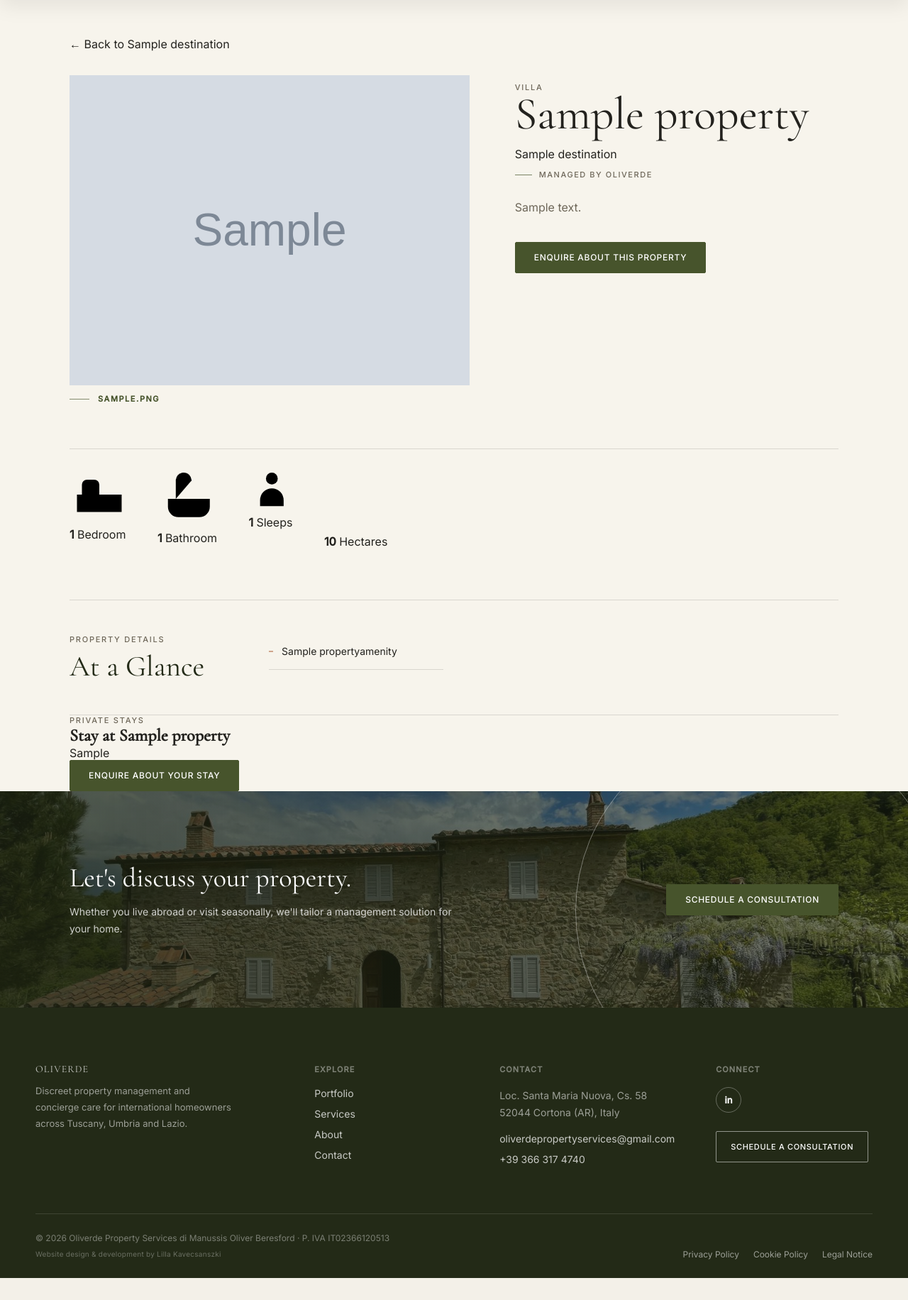
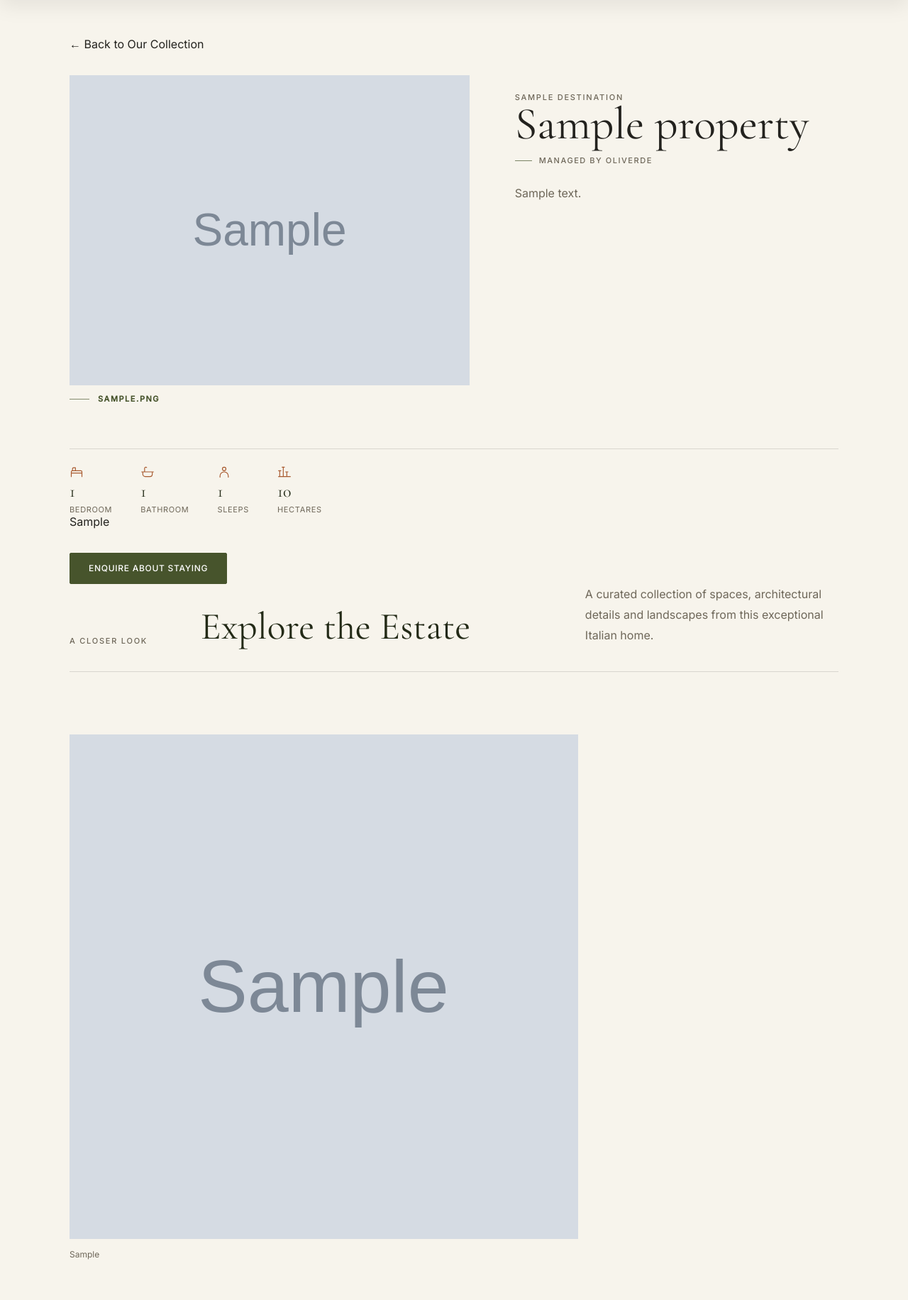
Before and after one commit to Lilla-Kavecsanszki/oliverde, a Django app: a page that uses portfolio/templates/portfolio/property_detail.html in a window 1280 px wide. Shown: the part 88-1920 px from the top of the page at 71% size. Before the commit the page ends 1889 px from the top, so only its background shows below. Run offline with Django 5.2, Linux system fonts and the light colour scheme; tables that the repository leaves empty hold one stand-in row (values such as "Sample post"); grey boxes marked "Sample" are stand-in pictures; some libraries are stand-ins or nearby versions.

Commit message:
Refine property detail layout and amenities

```diff
--- a/portfolio/templates/portfolio/property_detail.html
+++ b/portfolio/templates/portfolio/property_detail.html
@@ -13,34 +13,46 @@
 {% endblock %}
 
 
+{% block og_image %}
+  {{ property.cover_image.url|optimize }}
+{% endblock %}
+
+
+{% block og_image_alt %}
+  {{ property.display_title }} in {{ property.destination.name }}
+{% endblock %}
+
+
+{% block twitter_image %}
+  {{ property.cover_image.url|optimize }}
+{% endblock %}
+
+
+{% block twitter_image_alt %}
+  {{ property.display_title }} in {{ property.destination.name }}
+{% endblock %}
+
+
 {% block content %}
-
 
 <section class="property-detail">
 
   <div class="wrap property-detail-wrap">
 
 
-    <!-- BACK LINK -->
-
     <a
-      href="{{ property.destination.get_absolute_url }}"
       class="textlink property-back-link"
+      href="{% url 'portfolio:all_properties' %}"
     >
-      &larr; Back to {{ property.destination.name }}
+      &larr; Back to Our Collection
     </a>
 
 
-    <!-- =====================================================
-         PROPERTY HEADER
-    ====================================================== -->
-
-    <div class="property-header">
+    <div class="property-header reveal">
 
 
-      <!-- HERO IMAGE -->
+      <div class="property-hero-media">
 
-      <div class="property-hero-media">
 
         {% if property.cover_image %}
 
@@ -55,9 +67,8 @@
         {% else %}
 
           <div
-            class="prop-hero-img property-image-placeholder"
-            role="img"
-            aria-label="{{ property.display_title }} in {{ property.destination.name }}"
+            class="prop-hero-img property-hero-placeholder"
+            aria-hidden="true"
           ></div>
 
         {% endif %}
@@ -66,20 +77,24 @@
         {% if property.available_for_rental %}
 
           <div class="property-rental-banner">
+
+            <span>
               {{ property.display_rental_banner }}
+            </span>
+
           </div>
 
         {% endif %}
 
+
       </div>
 
 
-      <!-- PROPERTY COPY -->
-
       <div class="property-header-content">
 
-        <p class="eyebrow">
-          {{ property.get_property_type_display }}
+
+        <p class="eyebrow property-location">
+          {{ property.destination.name }}
         </p>
 
 
@@ -88,31 +103,19 @@
         </h1>
 
 
-        <p class="property-location">
-          {{ property.destination.name }}
-        </p>
-
-
         <p class="property-management-label">
           Managed by Oliverde
         </p>
 
 
+        {% if property.description %}
+
           <div class="property-description">
             {{ property.description|linebreaks }}
           </div>
 
+        {% endif %}
 
-        {% if property.available_for_rental %}
-
-          <a
-            href="{% url 'contact' %}?property={{ property.public_id }}"
-            class="btn btn-primary property-enquiry-button"
-          >
-            Enquire about this property
-          </a>
-
-        {% endif %}
 
       </div>
 
@@ -123,9 +126,7 @@
       ></div>
 
 
-      <!-- =====================================================
-           CORE PROPERTY FACTS
-      ====================================================== -->
+      {% if property.show_property_highlights %}
 
         {% if property.bedrooms or property.bathrooms or property.sleeps or property.land_size_hectares %}
 
@@ -134,23 +135,22 @@
 
             {% if property.bedrooms %}
 
-            <div class="property-fact">
+              <div class="fact">
 
                 <svg
+                  class="fact-icon"
                   viewBox="0 0 24 24"
                   aria-hidden="true"
                   focusable="false"
                 >
-                <path d="M3 12h18v7H3z"/>
-                <path d="M5 12V8a2 2 0 0 1 2-2h3a2 2 0 0 1 2 2v4"/>
-                <path d="M3 19v2M21 19v2"/>
+                  <path d="M3 18v-6a2 2 0 0 1 2-2h14a2 2 0 0 1 2 2v6 M3 18v2 M21 18v2 M5 10V7a2 2 0 0 1 2-2h3v5 M3 14h18"/>
                 </svg>
 
-              <strong>
+                <span class="num serif">
                   {{ property.bedrooms }}
-              </strong>
+                </span>
 
-              <span>
+                <span class="label">
                   Bedroom{{ property.bedrooms|pluralize }}
                 </span>
 
@@ -161,23 +161,22 @@
 
             {% if property.bathrooms %}
 
-            <div class="property-fact">
+              <div class="fact">
 
                 <svg
+                  class="fact-icon"
                   viewBox="0 0 24 24"
                   aria-hidden="true"
                   focusable="false"
                 >
-                <path d="M4 13h16v3a4 4 0 0 1-4 4H8a4 4 0 0 1-4-4z"/>
-                <path d="M7 13V6a3 3 0 0 1 6 0"/>
-                <path d="M4 20v2M20 20v2"/>
+                  <path d="M4 12h16v4a4 4 0 0 1-4 4H8a4 4 0 0 1-4-4v-4Z M7 12V6a2 2 0 0 1 3.5-1.3 M2 12h20"/>
                 </svg>
 
-              <strong>
+                <span class="num serif">
                   {{ property.bathrooms|floatformat:"-1" }}
-              </strong>
+                </span>
 
-              <span>
+                <span class="label">
                   Bathroom{{ property.bathrooms|pluralize }}
                 </span>
 
@@ -188,22 +187,23 @@
 
             {% if property.sleeps %}
 
-            <div class="property-fact">
+              <div class="fact">
 
                 <svg
+                  class="fact-icon"
                   viewBox="0 0 24 24"
                   aria-hidden="true"
                   focusable="false"
                 >
                   <circle cx="12" cy="7" r="3"/>
-                <path d="M6 21v-3a6 6 0 0 1 12 0v3"/>
+                  <path d="M5 21v-2a7 7 0 0 1 14 0v2"/>
                 </svg>
 
-              <strong>
+                <span class="num serif">
                   {{ property.sleeps }}
-              </strong>
+                </span>
 
-              <span>
+                <span class="label">
                   Sleeps
                 </span>
 
@@ -214,22 +214,22 @@
 
             {% if property.land_size_hectares %}
 
-            <div class="property-fact">
+              <div class="fact">
 
                 <svg
+                  class="fact-icon"
                   viewBox="0 0 24 24"
                   aria-hidden="true"
                   focusable="false"
                 >
-                <path d="M5 3v18M19 3v18M3 7h8M13 17h8"/>
-                <path d="M9 4v6M15 14v6"/>
+                  <path d="M4 20V10 M10 20V4 M16 20v-8 M22 20H2 M2 10h4 M8 4h4 M14 12h4"/>
                 </svg>
 
-              <strong>
+                <span class="num serif">
                   {{ property.land_size_hectares|floatformat:"-2" }}
-              </strong>
+                </span>
 
-              <span>
+                <span class="label">
                   Hectare{{ property.land_size_hectares|pluralize }}
                 </span>
 
@@ -242,117 +242,50 @@
 
         {% endif %}
 
-
-      <!-- =====================================================
-           PROPERTY HIGHLIGHTS / AMENITIES
-      ====================================================== -->
-
-      {% if property.show_property_highlights %}
-
-        <section class="property-amenities reveal">
-
-          <div class="property-amenities-head">
+      {% endif %}
 
 
-            <div class="property-amenities-heading">
+      {% if property.available_for_rental %}
 
-              <p class="eyebrow">
-                Property details
-              </p>
-
-              <h2 class="serif property-amenities-title">
-                At a Glance
-              </h2>
-
-            </div>
+        <div class="property-rental-enquiry">
 
 
-            <div class="property-amenities-list">
+          {% if property.rental_intro %}
 
-
-              <!-- AIR CONDITIONING -->
-
-              {% if property.air_conditioning != "none" %}
-
-                <div class="property-amenity">
-
-                  {% if property.air_conditioning_details %}
-
-                    {{ property.air_conditioning_details }}
+            <div class="property-rental-intro">
+              {{ property.rental_intro|linebreaks }}
+            </div>
 
           {% else %}
 
-                    {{ property.get_air_conditioning_display }}
+            <p class="property-rental-intro">
+              This home is available for private rental. Every stay is
+              personally arranged by Oliverde to provide a seamless,
+              discreet and memorable experience.
+            </p>
 
           {% endif %}
+
+
+          <a
+            class="btn btn-primary property-enquiry-button"
+            href="{% url 'contact' %}?property={{ property.public_id }}"
+          >
+            Enquire About Staying
+          </a>
+
 
         </div>
 
       {% endif %}
 
 
-              <!-- SWIMMING POOL -->
-
-              {% if property.pool != "none" %}
-
-                <div class="property-amenity">
-
-                  {% if property.pool_details %}
-
-                    {{ property.pool_details }}
-
-                  {% elif property.pool_heated %}
-
-                    Heated {{ property.get_pool_display }}
-
-                  {% else %}
-
-                    {{ property.get_pool_display }}
-
-                  {% endif %}
-
     </div>
 
-              {% endif %}
 
+    {% if gallery %}
 
-              <!-- ADMIN-SELECTED AMENITIES -->
-
-              {% for amenity in property.amenities.all %}
-
-                <div class="property-amenity">
-                  {{ amenity.name }}
-                </div>
-
-              {% endfor %}
-
-
-            </div>
-
-          </div>
-
-        </section>
-
-      {% endif %}
-
-
-    </div>
-
-  </div>
-
-</section>
-
-
-
-<!-- =========================================================
-     EDITORIAL PROPERTY TOUR / GALLERY
-========================================================= -->
-
-{% if gallery_sections %}
-
-<section class="property-tour">
-
-  <div class="wrap">
+      <section class="property-gallery-section">
 
 
         <div class="property-tour-intro reveal">
@@ -373,43 +306,29 @@
         </div>
 
 
-    <div class="property-tour-sections">
+        <div class="property-gallery">
 
 
-      {% for section in gallery_sections %}
+          {% for img in gallery %}
 
-        <section class="property-gallery-section">
+            <figure
+              class="property-gallery-item gallery-reveal"
+              style="--gallery-delay: {{ forloop.counter0 }};"
+            >
 
 
-          <div class="property-gallery-section-heading reveal">
-
-            <p class="eyebrow">
-              {{ section.label }}
-            </p>
-
-          </div>
+              <button
+                class="property-gallery-trigger"
+                type="button"
+                data-gallery-image="{{ img.image.url|optimize }}"
+                data-gallery-caption="{% firstof img.caption img.alt_text property.display_title %}"
+                aria-label="Enlarge {% firstof img.alt_text img.caption property.display_title %}"
+              >
 
 
-          <div class="property-gallery-grid">
-
-
-            {% for image in section.images %}
-
-              <figure
-                class="property-gallery-item reveal"
-              >
-
-                <button
-                  type="button"
-                  class="property-gallery-trigger"
-                  data-gallery-image="{{ image.image.url|optimize }}"
-                  data-gallery-caption="{{ image.caption|default:image.alt_text|default:property.display_title }}"
-                  aria-label="Open image {{ forloop.counter }} from {{ section.label }}"
-                >
-
                 <img
-                    src="{{ image.image.url|optimize }}"
-                    alt="{{ image.alt_text|default:property.display_title }}"
+                  src="{{ img.image.url|optimize }}"
+                  alt="{% firstof img.alt_text img.caption property.display_title %}"
                   loading="lazy"
                   decoding="async"
                 >
@@ -420,32 +339,28 @@
                   aria-hidden="true"
                 >
 
-                    <svg
-                      viewBox="0 0 24 24"
-                      aria-hidden="true"
-                    >
-                      <circle
-                        cx="10.5"
-                        cy="10.5"
-                        r="6.5"
-                      />
-                      <path d="M15.5 15.5 21 21"/>
+                  <svg viewBox="0 0 24 24">
+                    <circle cx="11" cy="11" r="6"></circle>
+                    <path d="m16 16 4 4"></path>
+                    <path d="M11 8v6M8 11h6"></path>
                   </svg>
 
-                    View
+                  View larger
 
                 </span>
+
 
               </button>
 
 
-                {% if image.caption %}
+              {% if img.caption %}
 
                 <figcaption>
-                    {{ image.caption }}
+                  {{ img.caption }}
                 </figcaption>
 
               {% endif %}
+
 
             </figure>
 
@@ -454,22 +369,9 @@
 
         </div>
 
-        </section>
-
-      {% endfor %}
-
-
-    </div>
-
-  </div>
 
       </section>
 
-
-
-<!-- =========================================================
-     PROPERTY GALLERY LIGHTBOX
-========================================================= -->
 
       <div
         class="property-lightbox"
@@ -477,24 +379,29 @@
         aria-hidden="true"
         role="dialog"
         aria-modal="true"
-  aria-label="{{ property.display_title }} image gallery"
+        aria-label="Property image viewer"
       >
 
+
         <button
+          class="lightbox-close"
           type="button"
-    class="lightbox-close"
-    aria-label="Close image viewer"
+          aria-label="Close enlarged image"
         >
-    ×
+          <span aria-hidden="true">
+            &times;
+          </span>
         </button>
 
 
         <button
+          class="lightbox-arrow lightbox-previous"
           type="button"
-    class="lightbox-arrow lightbox-previous"
           aria-label="Previous image"
         >
-    ←
+          <span aria-hidden="true">
+            &larr;
+          </span>
         </button>
 
 
@@ -506,12 +413,11 @@
             alt=""
           >
 
-
           <div class="lightbox-meta">
 
             <p class="lightbox-caption"></p>
 
-      <p class="lightbox-counter"></p>
+            <span class="lightbox-counter"></span>
 
           </div>
 
@@ -519,70 +425,85 @@
 
 
         <button
+          class="lightbox-arrow lightbox-next"
           type="button"
-    class="lightbox-arrow lightbox-next"
           aria-label="Next image"
         >
-    →
+          <span aria-hidden="true">
+            &rarr;
+          </span>
         </button>
 
+
       </div>
+
 
     {% endif %}
 
 
+  </div>
 
-<!-- =========================================================
-     RENTAL ENQUIRY
-========================================================= -->
+</section>
 
-{% if property.available_for_rental %}
 
-<section class="property-rental-enquiry">
+{% if services %}
+
+<section class="services">
 
   <div class="wrap">
 
-    <div class="property-rental-enquiry-inner reveal">
 
-
-      <div>
+    <div class="services-head reveal">
 
       <p class="eyebrow">
-          Private stays
+        Our management services
       </p>
 
       <h2 class="serif">
-          Stay at {{ property.display_title }}
+        Comprehensive care of your home, so it is always exactly as you expect
       </h2>
-
-
-        {% if property.rental_intro %}
-
-          <div class="property-rental-intro">
-            {{ property.rental_intro|linebreaks }}
-          </div>
-
-        {% else %}
-
-          <p>
-            This property is available for selected private stays.
-            Contact Oliverde to discuss availability and arrangements.
-          </p>
-
-        {% endif %}
 
     </div>
 
 
+    <div class="services-grid property-services-grid reveal">
+
+
+      {% for service in services %}
+
         <a
-        class="btn btn-primary"
-        href="{% url 'contact' %}?property={{ property.public_id }}"
+          href="{{ service.get_absolute_url }}"
+          class="service property-service-card"
         >
-        Enquire about your stay
+
+          <svg
+            class="sprig"
+            viewBox="0 0 22 26"
+            aria-hidden="true"
+            focusable="false"
+          >
+            <path d="M11 24 V4 M11 8 Q7 6 5 2 M11 12 Q15 10 17 6 M11 16 Q6.5 14.5 4 11"/>
+          </svg>
+
+          <h3 class="serif">
+            {{ service.title }}
+          </h3>
+
+          <p>
+            {{ service.description|truncatewords:18 }}
+          </p>
+
+          <span class="textlink">
+            Explore service &rarr;
+          </span>
+
         </a>
+
+      {% endfor %}
 
 
     </div>
+
 
   </div>
 
@@ -591,37 +512,108 @@
 {% endif %}
 
 
+{% if related_properties %}
 
-<!-- =========================================================
-     TESTIMONIAL
-========================================================= -->
-
-{% if testimonial %}
-
-<section class="intro">
+<section class="properties">
 
   <div class="wrap">
 
-    <blockquote class="destination-testimonial reveal">
 
-      <span
-        class="destination-testimonial-mark"
+    <div class="prop-head reveal">
+
+      <p class="eyebrow">
+        Continue exploring
+      </p>
+
+      <h2 class="serif">
+        More Homes Under Our Care
+      </h2>
+
+    </div>
+
+
+    <div class="dest-prop-grid reveal">
+
+
+      {% for rp in related_properties %}
+
+        <article class="dest-prop-card">
+
+          <a
+            href="{{ rp.get_absolute_url }}"
+            class="dest-prop-card-link"
+            aria-label="View {{ rp.display_title }}"
+          >
+
+
+            <div class="dest-prop-image">
+
+
+              {% if rp.cover_image %}
+
+                <img
+                  class="ph"
+                  src="{{ rp.cover_image.url|optimize }}"
+                  alt="{{ rp.display_title }} in {{ rp.destination.name }}"
+                  loading="lazy"
+                  decoding="async"
+                >
+
+              {% else %}
+
+                <div
+                  class="ph property-card-placeholder"
                   aria-hidden="true"
+                ></div>
+
+              {% endif %}
+
+
+              {% if rp.available_for_rental %}
+
+                <div class="rental-card-banner">
+                  {{ rp.display_rental_banner }}
+                </div>
+
+              {% endif %}
+
+
+            </div>
+
+
+            <div class="dest-prop-content">
+
+              <p
+                class="eyebrow"
+                style="margin-top:16px;"
               >
-        “
+                {{ rp.destination.name }}
+              </p>
+
+              <h3 class="serif">
+                {{ rp.display_title }}
+              </h3>
+
+              <p class="property-management-label">
+                Managed by Oliverde
+              </p>
+
+              <span class="textlink">
+                View property &rarr;
               </span>
 
-      <p class="serif">
-        {{ testimonial.quote }}
-      </p>
+            </div>
 
-      <footer>
-        <cite>
-          — {{ testimonial.author_name }}
-        </cite>
-      </footer>
 
-    </blockquote>
+          </a>
+
+        </article>
+
+      {% endfor %}
+
+
+    </div>
+
 
   </div>
 
@@ -630,65 +622,10 @@
 {% endif %}
 
 
-
-<!-- =========================================================
-     CTA
-========================================================= -->
-
-<section class="cta">
-
-  <img
-    class="cta-background-image"
-    src="{% static 'images/tester.jpeg' %}"
-    alt=""
-    aria-hidden="true"
-    loading="lazy"
-    decoding="async"
-  >
-
-  <div
-    class="cta-background-overlay"
-    aria-hidden="true"
-  ></div>
-
-
-  <div class="wrap cta-row">
-
-    <div class="cta-copy">
-
-      <h2 class="serif">
-        Let's discuss your property.
-      </h2>
-
-      <p>
-        Whether you live abroad or visit seasonally, we'll tailor a management
-        solution for your home.
-      </p>
-
-    </div>
-
-
-    <a
-      class="btn btn-primary"
-      href="{% url 'contact' %}"
-    >
-      Schedule a consultation
-    </a>
-
-  </div>
-
-</section>
-
-
-
-{% if gallery_sections %}
-
 <script
   src="{% static 'js/property-gallery.js' %}"
   defer
 ></script>
 
-{% endif %}
-
 
 {% endblock %}
```
Lines whose indentation alone changed are shown as unchanged.
